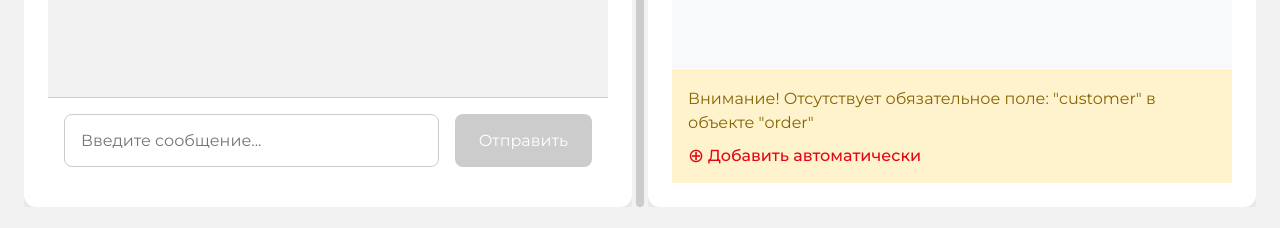
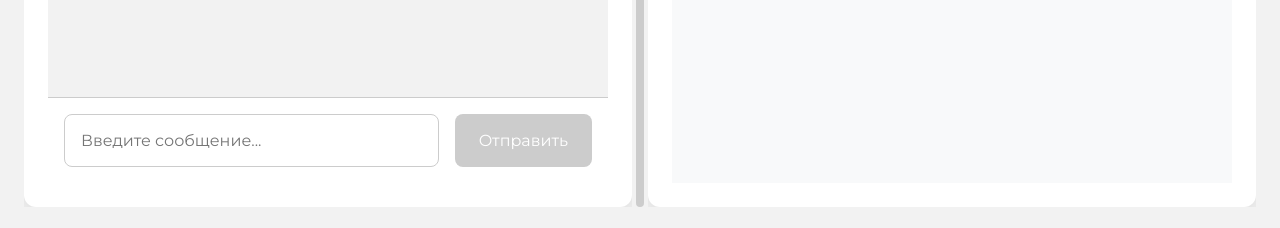
Before and after one commit to MarketerKA/AI_AM_AM_BUILDER, a React (Vite) app: page / in a window 1280 px wide. Shown: the part 569-797 px from the top of the page. Built offline with nearby package versions, Linux system fonts and the light colour scheme.

Commit message:
Update: Part #9 deleted buttons and error message

```diff
--- a/src/components/ChatInterface/ChatInterface.tsx
+++ b/src/components/ChatInterface/ChatInterface.tsx
@@ -29,7 +29,7 @@ export const ChatInterface = ({ chatName = 'МТС Ассистент' }: ChatIn
 
       // Добавляем ответ системы
       setTimeout(() => {
-        setMessages(prev => [...prev, { text: 'Иди нахуй!', isUser: false }]);
+        setMessages(prev => [...prev, { text: 'Здравствуйте! Чем я могу вам помочь сегодня?', isUser: false }]);
       }, 500);
 
       setInputValue('');
--- a/src/components/JsonSchema/JsonSchema.tsx
+++ b/src/components/JsonSchema/JsonSchema.tsx
@@ -116,14 +116,14 @@ export const JsonSchema = () => {
           </div>
         )}
 
-        {!hasCustomerField && (
+        {/* {!hasCustomerField && (
           <div className={styles.errorMessage}>
             <p>Внимание! Отсутствует обязательное поле: "customer" в объекте "order"</p>
             <button className={styles.addButton} onClick={addCustomerField}>
               <span className={styles.addIcon}>⊕</span> Добавить автоматически
             </button>
           </div>
-        )}
+        )} */}
       </div>
     </div>
   )
--- a/src/pages/Home/Home.tsx
+++ b/src/pages/Home/Home.tsx
@@ -14,6 +14,7 @@ export const Home = () => {
         storageKeyPrefix="home_"
         initialLeftSize={50}
         initialRightSize={50}
+        showControls={false}
       />
     </div>
   )
```
